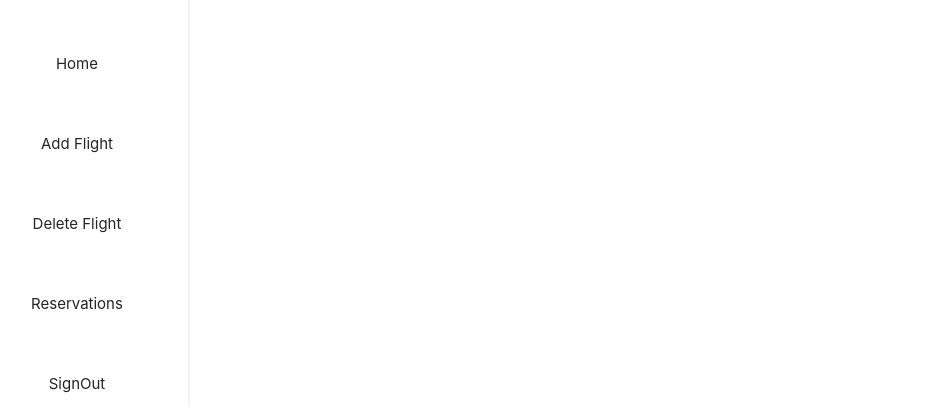
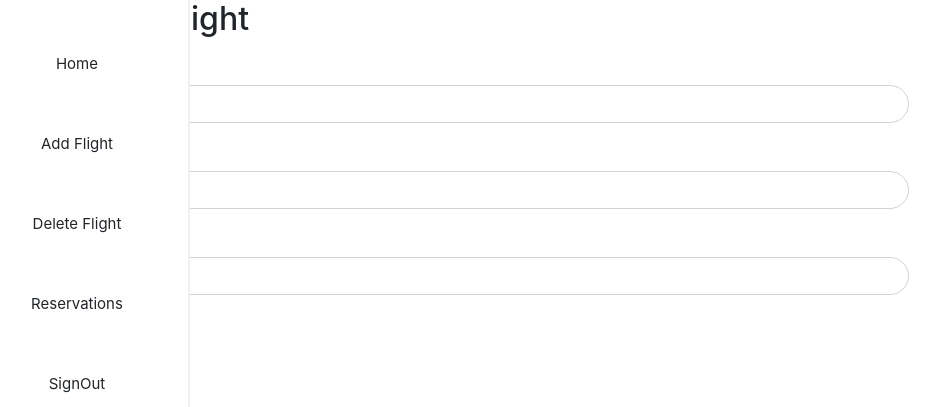
Before and after one commit to abiodunraheem/virgin-atlanta-frontend, a React (Create React App) app: page /AddFlight in a window 1280 px wide. Shown: the top 407 px of the page, without its empty margins (66-1006 px from the left). Built offline with nearby package versions, Linux system fonts and the light colour scheme.

Commit message:
Add function to add flight

```diff
--- a/src/components/AddFlight.js
+++ b/src/components/AddFlight.js
@@ -1,7 +1,89 @@
-import React from 'react';
+import React, { useState } from 'react';
+import { useDispatch } from 'react-redux';
+import { useNavigate } from 'react-router-dom';
+import { addNewFlights } from '../redux/flights/flights';
 
-const AddFlight = () => (
-  <h1>AddFlight</h1>
-);
+function AddFlight() {
+  const dispach = useDispatch();
+  const navigate = useNavigate();
+  const [flight, setFlight] = useState({
+    name: '',
+    price: '',
+    avatar: '',
+  });
+
+  const handleNewFlight = (e) => {
+    e.preventDefault(e);
+
+    const newFlight = {
+      flight: { ...flight },
+    };
+
+    dispach(addNewFlights(newFlight));
+
+    if (!flight.name || !flight.image || !flight.price) {
+      alert('Fill up the form!');
+      return;
+    }
+    setTimeout(() => {
+      navigate('/home');
+    }, 1000);
+
+    setFlight({
+      name: '',
+      price: '',
+      avatar: '',
+    });
+  };
+
+  return (
+    <section className="add-airline container">
+      <h2>Add New Flight</h2>
+      <form onSubmit={handleNewFlight} className="form">
+        <div className="mb-3">
+          <label htmlFor="airline-name" className="form-label">
+            Flight Name
+            <input
+              type="text"
+              className="form-control"
+              id="airline-name"
+              value={flight.name}
+              onChange={(e) => setFlight({ ...flight, name: e.target.value })}
+              placeholder="Name"
+            />
+          </label>
+        </div>
+        <div className="mb-3">
+          <label htmlFor="image" className="form-label">
+            Flight logo
+            <input
+              type="url"
+              className="form-control"
+              id="image"
+              value={flight.image}
+              onChange={(e) => setFlight({ ...flight, avatar: e.target.value })}
+              placeholder="Image URL"
+            />
+          </label>
+        </div>
+
+        <div className="mb-3">
+          <label htmlFor="price" className="form-label">
+            Price
+            <input
+              className="form-control"
+              type="number"
+              id="price"
+              value={flight.price}
+              onChange={(e) => setFlight({ ...flight, price: e.target.value })}
+              placeholder="Price"
+            />
+          </label>
+        </div>
+        <button className="btn book-btn" type="submit">Submit</button>
+      </form>
+    </section>
+  );
+}
 
 export default AddFlight;
--- a/src/redux/flights/flights.js
+++ b/src/redux/flights/flights.js
@@ -16,7 +16,7 @@ export const fetchAirlines = createAsyncThunk('airline/fetchAirlines', async ()
   return resJson;
 });
 
-export const addNewAirlines = createAsyncThunk('airline/fetchNewAirlines', async (newAirline) => {
+export const addNewFlights = createAsyncThunk('airline/fetchNewAirlines', async (newAirline) => {
   const res = fetch(`${baseURL}/airlines`, {
     method: 'POST',
     headers: {
@@ -53,12 +53,12 @@ const airlineSlice = createSlice({
       stateRejected.error = action.error.message;
     });
 
-    builder.addCase(addNewAirlines.fulfilled, (state, action) => {
+    builder.addCase(addNewFlights.fulfilled, (state, action) => {
       const stateFulfilled = state;
       stateFulfilled.airlines = action.payload;
     });
 
-    builder.addCase(addNewAirlines.rejected, (state, action) => {
+    builder.addCase(addNewFlights.rejected, (state, action) => {
       const stateRejected = state;
       stateRejected.error = action.payload.error;
     });
```
